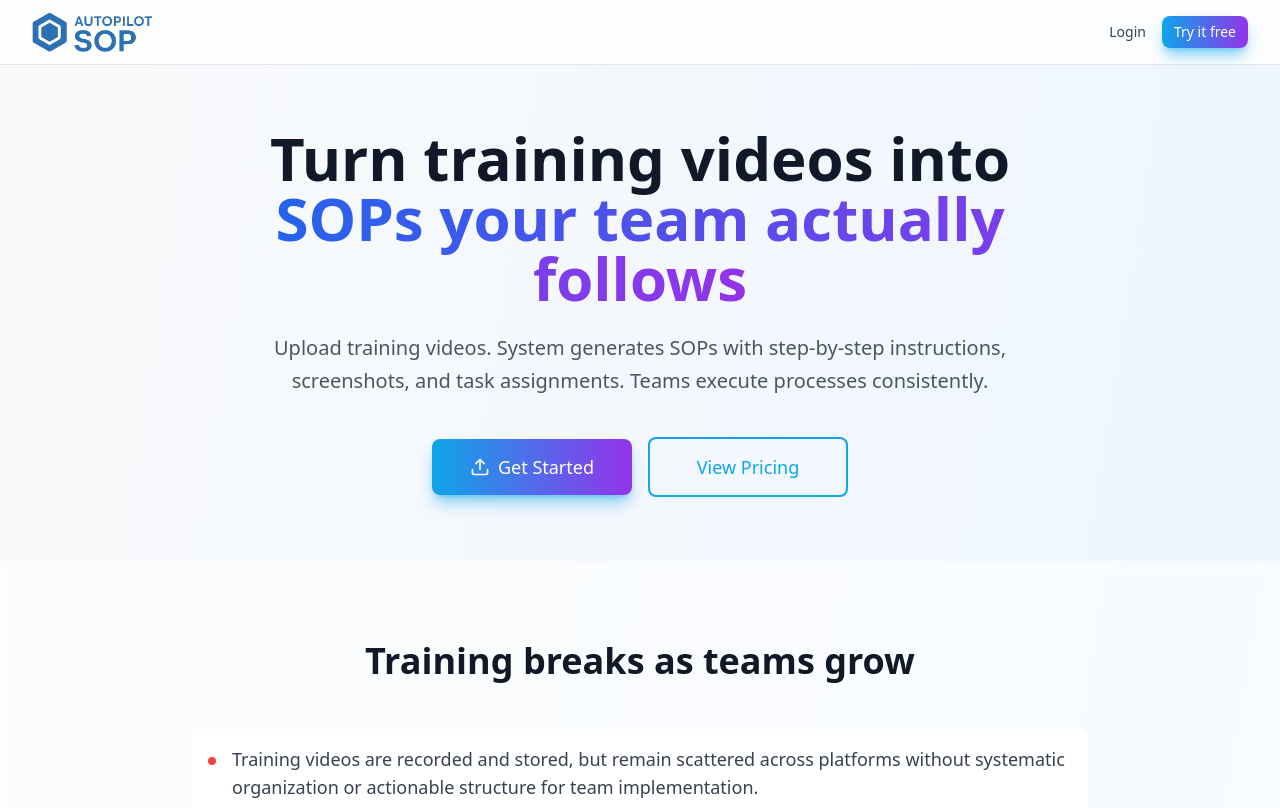
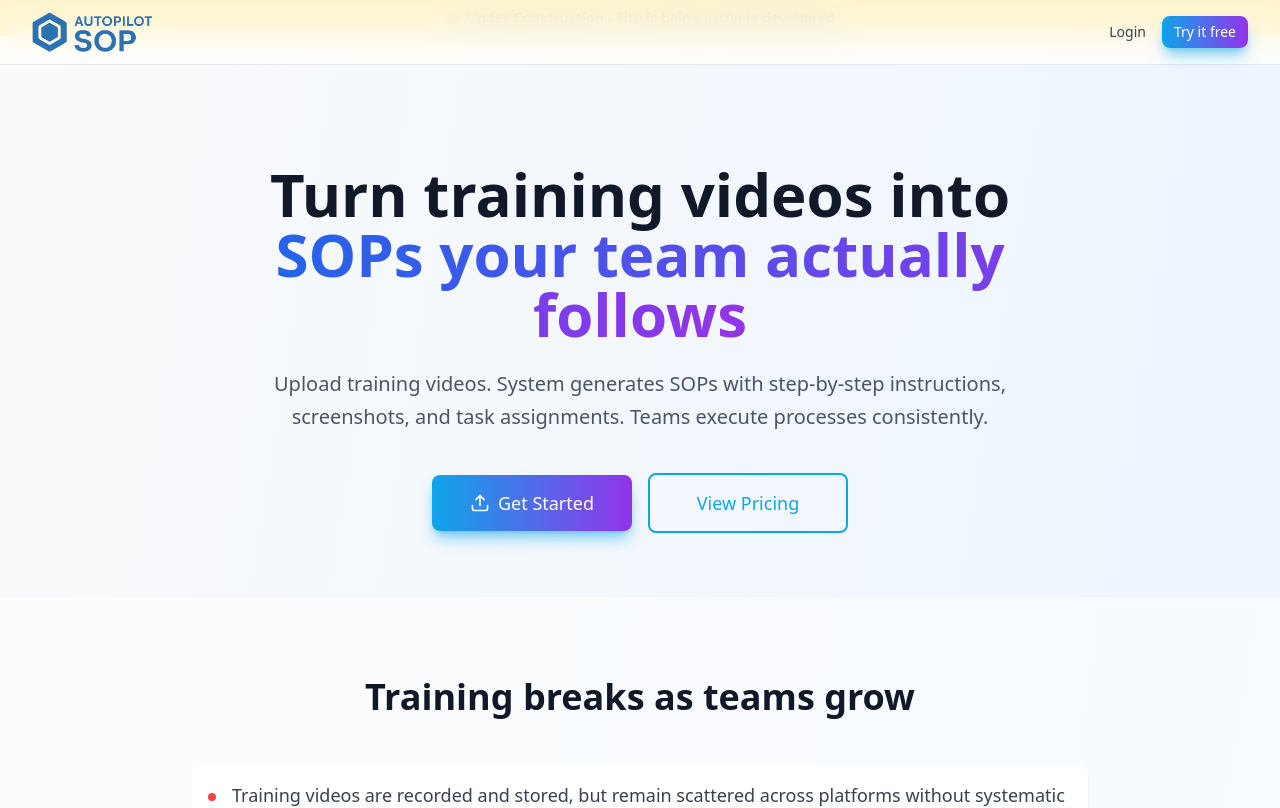
Before and after one commit to sammitchell20013-gif/Autopilot-sop, a Next.js app: page / in a window 1280 px wide. Shown: the top 808 px of the page. Built offline with nearby package versions, Linux system fonts and the light colour scheme.

Commit message:
Add back under construction banner

```diff
--- a/app/page.tsx
+++ b/app/page.tsx
@@ -13,6 +13,11 @@ import Button from "@/components/ui/button";
 export default function HomePage() {
   return (
     <main className="min-h-screen bg-gradient-to-br from-gray-50 via-blue-50 to-purple-50 dark:from-gray-900 dark:via-blue-950 dark:to-purple-950">
+      {/* Under Construction Banner */}
+      <div className="bg-yellow-400 text-gray-900 py-2 px-4 text-center font-semibold text-sm">
+        🚧 Under Construction - Site is being actively developed
+      </div>
+
       {/* Navigation */}
       <nav className="fixed top-0 left-0 right-0 z-40 bg-white/80 dark:bg-gray-900/80 backdrop-blur-lg border-b border-gray-200 dark:border-gray-800">
         <div className="max-w-7xl mx-auto px-4 sm:px-6 lg:px-8">
```
